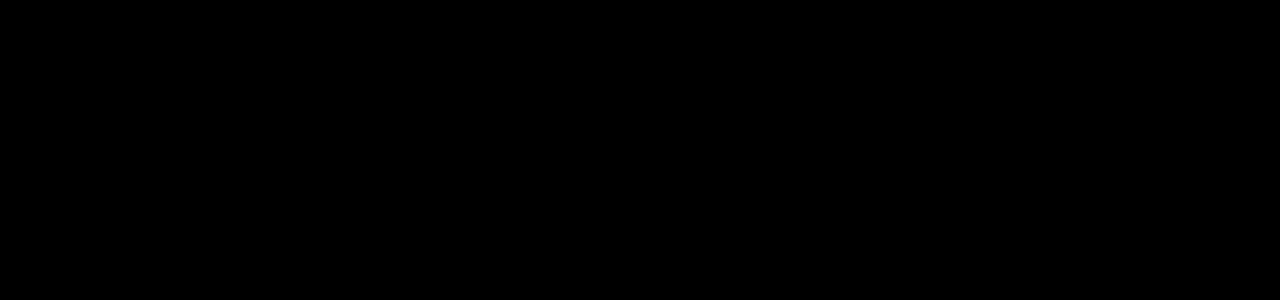
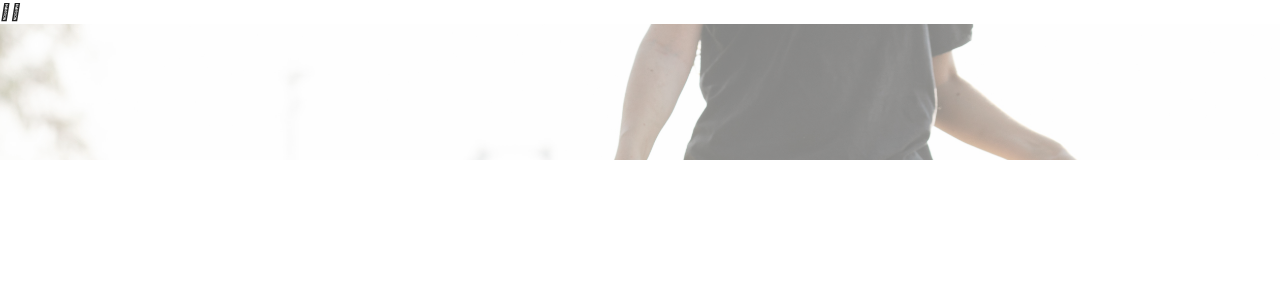
Before and after one commit to g-alpi/Woof-Finder, a React (Vite) app in the folder WoofFinder-Frontend/: page / in a window 1280 px wide. Shown: the top 300 px of the page. Built offline with nearby package versions, Linux system fonts and the light colour scheme.

Commit message:
Frontend advances: slider and header

```diff
--- a/WoofFinder-Frontend/src/assets/styles/App.css
+++ b/WoofFinder-Frontend/src/assets/styles/App.css
@@ -1,66 +1,69 @@
 :root {
+  --white: #FFFFFF; /*font color and ligth section color*/
+  --gray: #3E3D3D; /*font color and dark section color*/
+  --light-gray: #666666; /*CopyRigths section*/
+  --light-brown: #A3826C; /*Bottoms and slide arrows*/
+  --beige: #BEBCB1; /*header menu*/
+  --black: #000;
+
+}
+body{
   font-family: Inter, system-ui, Avenir, Helvetica, Arial, sans-serif;
   line-height: 1.5;
   font-weight: 400;
 
   color-scheme: light dark;
-  color: rgba(255, 255, 255, 0.87);
-  background-color: #000;
-
-
-  --white: #FFFFFF; /*font color and ligth section color*/
-  --gray: #3E3D3D; /*font color and dark section color*/
-  --light-gray: #666666; /*CopyRigths section*/
-  --light-brown: #A3826C; /*Bottoms and slide arrows*/
-  --beige: #BEBCB1; /*header menu*/
+  color: rgba(0, 0, 0, 0.87);
 
   font-synthesis: none;
   text-rendering: optimizeLegibility;
   -webkit-font-smoothing: antialiased;
   -moz-osx-font-smoothing: grayscale;
   -webkit-text-size-adjust: 100%;
+  padding: 0%;
+  margin: 0%;
 }
 
-/*#root {
-  max-width: 1280px;
-  margin: 0 auto;
-  padding: 2rem;
-  text-align: center;
+.slider{
+  width: 100%;
+  height: 20vh;
+  position: relative;
+  overflow: hidden;
 }
 
-.logo {
-  height: 6em;
-  padding: 1.5em;
-  will-change: filter;
-  transition: filter 300ms;
-}
-.logo:hover {
-  filter: drop-shadow(0 0 2em #646cffaa);
-}
-.logo.react:hover {
-  filter: drop-shadow(0 0 2em #61dafbaa);
+.slide{
+  position: relative;
+  max-width: 100%;
+  opacity: 0;
+  transform: translateX(-50%);
+  transition: all 0.5s ease;
 }
 
-@keyframes logo-spin {
-  from {
-    transform: rotate(0deg);
-  }
-  to {
-    transform: rotate(360deg);
-  }
+.slide img{
+  max-width: 100%;
+  height: 100%;
+  opacity: 50%;
 }
 
-@media (prefers-reduced-motion: no-preference) {
-  a:nth-of-type(2) .logo {
-    animation: logo-spin infinite 20s linear;
-  }
+.current{
+  opacity: 100%;
+  transform: translateX(0);
 }
 
-.card {
-  padding: 2em;
+.content{
+  top: 40%;
+  left: 10%;
 }
 
-.read-the-docs {
-  color: #888;
+.heading{
+  font-size: 4vw;
 }
-*/
+
+.description{
+  font-size: 2vw;
+}
+
+.content > *{
+  color: black;
+  margin-bottom: 1rem;
+}
--- a/WoofFinder-Frontend/src/components/SlideShow.jsx
+++ b/WoofFinder-Frontend/src/components/SlideShow.jsx
@@ -1,30 +1,57 @@
 import React from 'react'
+import { useState } from 'react'
+import "../assets/styles/App.css"
+import headerPicture1 from '../assets/styles/sources/headerPicture1.jpg';
+import headerPicture2 from '../assets/styles/sources/headerPicture2.jpg';
+import headerPicture3 from '../assets/styles/sources/headerPicture3.jpg';
+
 
 export default function SlideShow() {
+  let sliderData = [
 
-  return (
-    <div>
-
-    </div>
-  )
-
-  let sliderData = [
     {
-      image:<img src="src\assets\styles\sources\headerPicture1.jpg"/>,
+      image: headerPicture1,
       heading:"Woof Finder",
       desc:"Tu mascota esta esperando por ti...Encuentra el mejor lugar para adoptar."
     },
 
     {
-      image:<img src="src\assets\styles\sources\headerPicture2.jpg"/>,
+      image:headerPicture2,
       heading:"Woof Finder",
       desc:"Tu mascota esta esperando por ti...Encuentra el mejor lugar para adoptar."
     },
 
     {
-      image:<img src="src\assets\styles\sources\headerPicture3.jpg"/>,
+      image:headerPicture3,
       heading:"Woof Finder",
       desc:"Tu mascota esta esperando por ti...Encuentra el mejor lugar para adoptar."
     }
   ]
-}
+
+  const [currentSlide, setcurrentSlide] = useState(0)
+
+  return (
+    <div className='slider'>
+
+      <link rel="stylesheet" href="https://cdnjs.cloudflare.com/ajax/libs/font-awesome/4.7.0/css/font-awesome.min.css"></link>
+      <i className="fa-solid fa-angle-left"></i>
+      <i className="fa-solid fa-angle-right"></i>
+
+      {sliderData.map((slide, index) => {
+        return(
+          <div className={index === currentSlide ? "slide current" : slide} key ={index}>
+            {index === currentSlide && (
+              <>
+              <img src={slide.image} alt="slide"/>
+              <div className="content">
+                <h1 className='heading'>{slide.heading}</h1>
+                <p className='description'>{slide.desc}</p>
+                <button className="--btn--btn--primary">Ger Started</button>
+              </div>
+              </>
+            )}
+          </div>
+        )
+      })}
+    </div>
+  )}
```
